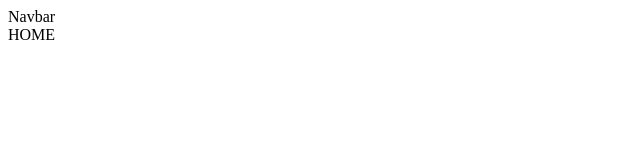
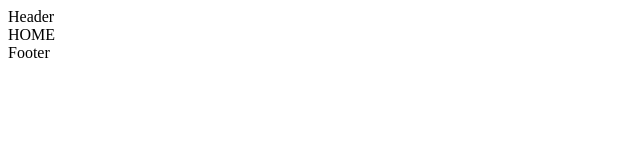
Before and after one commit to clapertosa/theater-v3, a React app: page / in a window 1280 px wide. Shown: the top 160 px of the page, without its empty margins (0-640 px from the left). Built offline with nearby package versions, Linux system fonts and the light colour scheme; the HTML template or start-up script is replaced by a standard one.

Commit message:
Refactoring initial setup

```diff
--- /dev/null
+++ b/src/client/App.js
@@ -0,0 +1,19 @@
+import React from "react";
+import { Switch } from "react-router-dom";
+import { renderRoutes } from "react-router-config";
+
+const App = ({ route }) => {
+  return (
+    <div>
+      <header>Header</header>
+      <main>
+        <Switch>{renderRoutes(route.routes)}</Switch>
+      </main>
+      <footer>Footer</footer>
+    </div>
+  );
+};
+
+export default {
+  component: App
+};
--- a/src/client/hoc/Layout/Layout.js
+++ b/src/client/hoc/Layout/Layout.js
@@ -1,14 +1,30 @@
 import React, { Component } from "react";
+import { connect } from "react-redux";
+import { test } from "../../store/actions";
 
 class Layout extends Component {
   render() {
     return (
       <div>
-        <nav>Navbar</nav>
         <main>{this.props.children}</main>
       </div>
     );
   }
 }
 
+const loadData = store => {
+  console.log("TEST");
+};
+
+const mapDispatchToProps = dispatch => {
+  return {
+    test: () => dispatch(test())
+  };
+};
+
+connect(
+  null,
+  mapDispatchToProps
+)(Layout);
+
 export default Layout;
--- a/src/client/index.js
+++ b/src/client/index.js
@@ -5,9 +5,8 @@ import { Provider } from "react-redux";
 import thunk from "redux-thunk";
 import reducers from "./store/reducers";
 import { BrowserRouter } from "react-router-dom";
-import Layout from "./hoc/Layout/Layout";
+import { renderRoutes } from "react-router-config";
 import routes from "./routes";
-import { renderRoutes } from "react-router-config";
 
 const store = createStore(
   reducers,
@@ -17,9 +16,7 @@ const store = createStore(
 
 ReactDOM.hydrate(
   <Provider store={store}>
-    <BrowserRouter>
-      <Layout>{renderRoutes(routes)}</Layout>
-    </BrowserRouter>
+    <BrowserRouter>{renderRoutes(routes)}</BrowserRouter>
   </Provider>,
   document.querySelector("#root")
 );
--- a/src/client/pages/Home/Home.js
+++ b/src/client/pages/Home/Home.js
@@ -4,4 +4,6 @@ const Home = () => {
   return <div>HOME</div>;
 };
 
-export default Home;
+export default {
+  component: Home
+};
--- a/src/client/routes.js
+++ b/src/client/routes.js
@@ -1,9 +1,15 @@
 import { Home } from "./pages";
+import App from "./App";
 
 export default [
   {
-    path: "/",
-    component: Home,
-    exact: true
+    ...App,
+    routes: [
+      {
+        ...Home,
+        path: "/",
+        exact: true
+      }
+    ]
   }
 ];
--- /dev/null
+++ b/src/client/store/actions/index.js
@@ -0,0 +1,6 @@
+export const test = () => {
+  console.log("called");
+  return dispatch => {
+    return dispatch(console.log("test"));
+  };
+};
--- a/src/helpers/renderer.js
+++ b/src/helpers/renderer.js
@@ -3,15 +3,14 @@ import { Provider } from "react-redux";
 import { renderToString } from "react-dom/server";
 import { StaticRouter } from "react-router-dom";
 import { renderRoutes } from "react-router-config";
-import serialize from "javascript-serialize";
+import serialize from "serialize-javascript";
 import routes from "../client/routes";
-import Layout from "../client/hoc/Layout/Layout";
 
 const renderer = (path, store) => {
   const content = renderToString(
     <Provider store={store}>
       <StaticRouter location={path} context={{}}>
-        <Layout>{renderRoutes(routes)}</Layout>
+        {renderRoutes(routes)}
       </StaticRouter>
     </Provider>
   );
```
Also changed, not shown: package.json (+4 -3 lines), src/index.js (+10 -3 lines), .babelrc, 1 other file (tests, documents, lock files or other folders).
